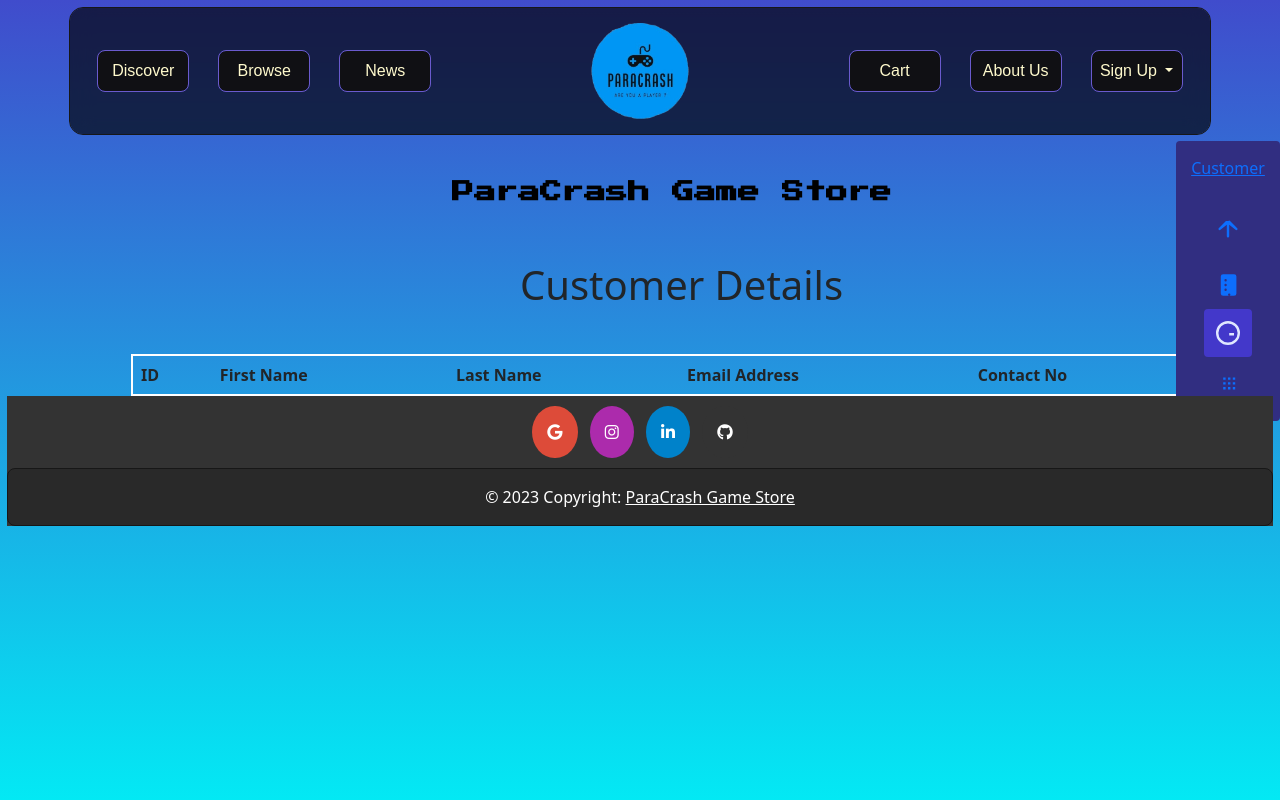
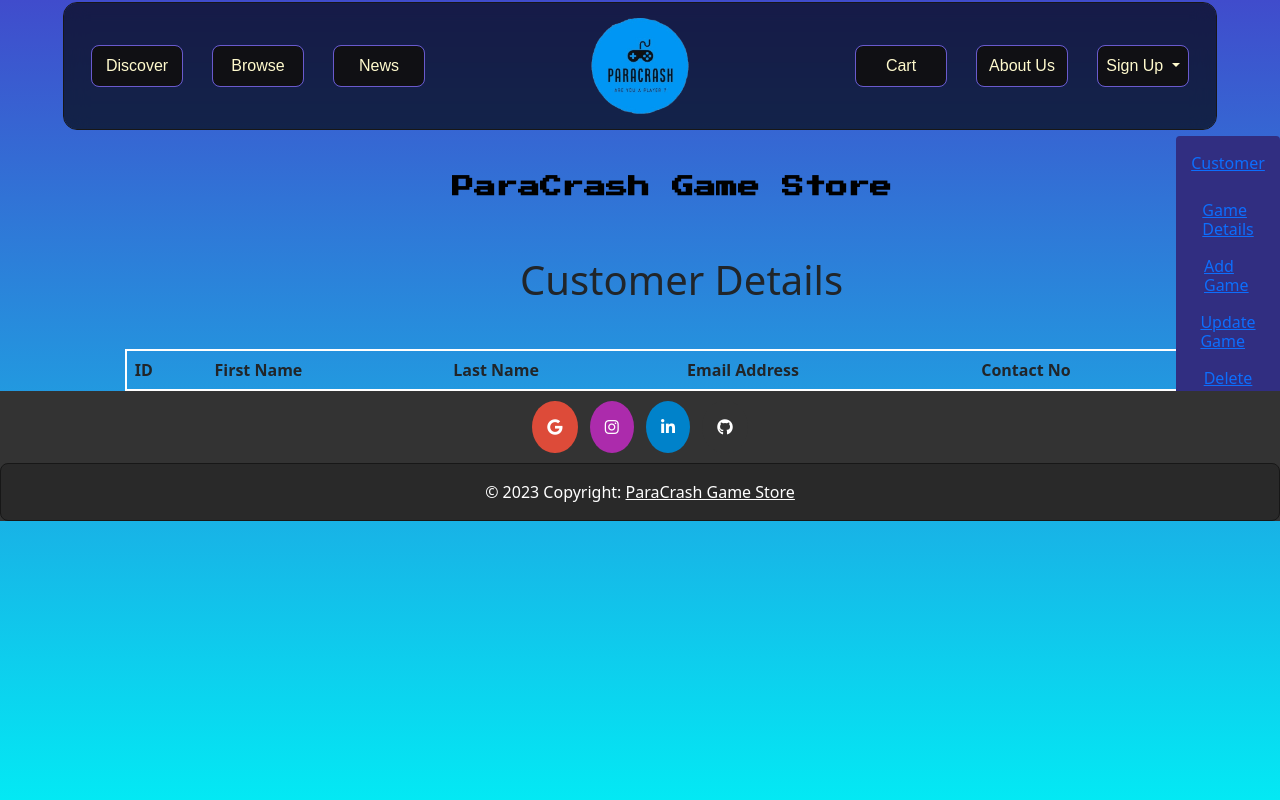
Before and after one commit to GITHD3/game-store.github.io, a PHP site: page /admin1.php in a window 1280 px wide. Run offline with PHP 8.4, Linux system fonts and the light colour scheme; data that the repository does not hold is empty; some libraries are stand-ins or nearby versions; some web fonts are replaced.

Commit message:
admin Panel

```diff
--- a/adGame.php
+++ b/adGame.php
@@ -98,7 +98,6 @@ if (isset($_POST['update'])) {
             background: linear-gradient(#404ccc, #03e9f4);
             background-repeat: no-repeat !important;
             background-attachment: fixed !important;
-            padding: 5px 7px !important;
             height: 100% !important;
         }
 
--- a/admin1.php
+++ b/admin1.php
@@ -8,33 +8,23 @@
 <div class="flex">
     <div style="width:6.5rem; margin-top:10px;"
         class="sidebard flex flex-col items-center pb-3 overflow-hidden text-indigo-300 bg-indigo-900 fixed right-0  rounded">
-        <a class="flex items-center justify-center w-12 h-12 mt-2 rounded " href="admin1.php ">
-                <h6>Customer</h6>
 
+        <a class="flex items-center justify-center w-12 h-12 mt-2 rounded" href="admin1.php">
+            <h6>Customer</h6>
         </a>
-        <a class="flex items-center justify-center w-12 h-12 mt-2 rounded hover:bg-indigo-700" href="#">
-            <svg class="w-6 h-6 fill-current" xmlns="http://www.w3.org/2000/svg" viewBox="0 0 20 20">
-                <path
-                    d="M10.293 3.293a1 1 0 011.414 0l6 6a1 1 0 01-1.414 1.414L11 6.414V16a1 1 0 11-2 0V6.414L3.707 10.707a1 1 0 01-1.414-1.414l6-6z" />
-            </svg>
+        <a class="flex items-center justify-center w-12 h-12 mt-2 rounded" href="admin2.php">
+            <h6>Game Details</h6>
         </a>
-        <a class="flex items-center justify-center w-12 h-12 mt-2 rounded hover:bg-indigo-700" href="#">
-            <svg class="w-6 h-6 fill-current" xmlns="http://www.w3.org/2000/svg" viewBox="0 0 20 20">
-                <path
-                    d="M6 1h9a2 2 0 012 2v14a2 2 0 01-2 2H6a2 2 0 01-2-2V3a2 2 0 012-2zm5 18a1 1 0 100-2 1 1 0 000 2zm-3-4a1 1 0 100-2 1 1 0 000 2zm0-4a1 1 0 100-2 1 1 0 000 2zm0-4a1 1 0 100-2 1 1 0 000 2z" />
-            </svg>
+        <a class="flex items-center justify-center w-12 h-12 mt-2 rounded" href="AdGamesAdd.php">
+            <h6>Add Game</h6>
         </a>
-        <a class="flex items-center justify-center w-12 h-12 text-indigo-100 bg-indigo-700 rounded" href="#">
-            <svg class="w-6 h-6 fill-current" xmlns="http://www.w3.org/2000/svg" viewBox="0 0 20 20">
-                <path d="M10 0a10 10 0 100 20 10 10 0 000-20zm0 18a8 8 0 110-16 8 8 0 010 16zm1-8h4v2h-4v-2z" />
-            </svg>
+        <a class="flex items-center justify-center w-12 h-12 mt-2 rounded" href="adGame.php">
+            <h6>Update Game</h6>
         </a>
-        <a class="flex items-center justify-center w-12 h-12 rounded hover:bg-indigo-700" href="#">
-            <svg class="w-6 h-6 fill-current" xmlns="http://www.w3.org/2000/svg" viewBox="0 0 20 20">
-                <path
-                    d="M14 7h2v2h-2zM14 11h2v2h-2zM14 15h2v2h-2zM10 7h2v2h-2zM10 11h2v2h-2zM10 15h2v2h-2zM6 7h2v2H6zM6 11h2v2H6zM6 15h2v2H6z" />
-            </svg>
+        <a class="flex items-center justify-center w-12 h-12 mt-2 rounded" href="deletegame.php">
+            <h6>Delete Game</h6>
         </a>
+
     </div>
 
     <div class="w-full ml-16">
@@ -92,7 +82,6 @@
                     background-attachment: fixed !important;
                     background-size: cover !important;
                     height: 100% !important;
-                    padding: 5px 7px !important;
                 }
 
                 @media (min-width:700px) {
--- a/browse.php
+++ b/browse.php
@@ -21,7 +21,6 @@ include 'navbar.php';
             background-attachment: fixed;
             background-size: cover;
             height: 100% !important;
-            padding: 5px 7px !important;
         }
 
         .container {
--- a/deletegame.php
+++ b/deletegame.php
@@ -12,7 +12,6 @@
         background-repeat: no-repeat;
         background-attachment: fixed;
         height: 100%;
-            padding: 5px 7px !important;
         overflow: hidden;
     }
 
@@ -109,7 +108,7 @@
         $games = $stmt->fetchAll(PDO::FETCH_ASSOC);
         ?>
 
-<form method="post" action="" style="padding-left: 16px;">
+<form method="post" action="" style="padding-left: 16px; padding-top:10px;">
       <div class="mb-3">
         <label for="GAMENAME" class="form-label">Select a Game to Delete :</label>
         <select name="GAMENAME" id="GAMENAME" class="form-select" required>
```
Also changed, not shown: AdGamesAdd.php (+18 -2 lines), admin2.php (+13 -7 lines), sepjs.js (deleted, +0 -7 lines), sidebar.php (deleted, +0 -33 lines).
